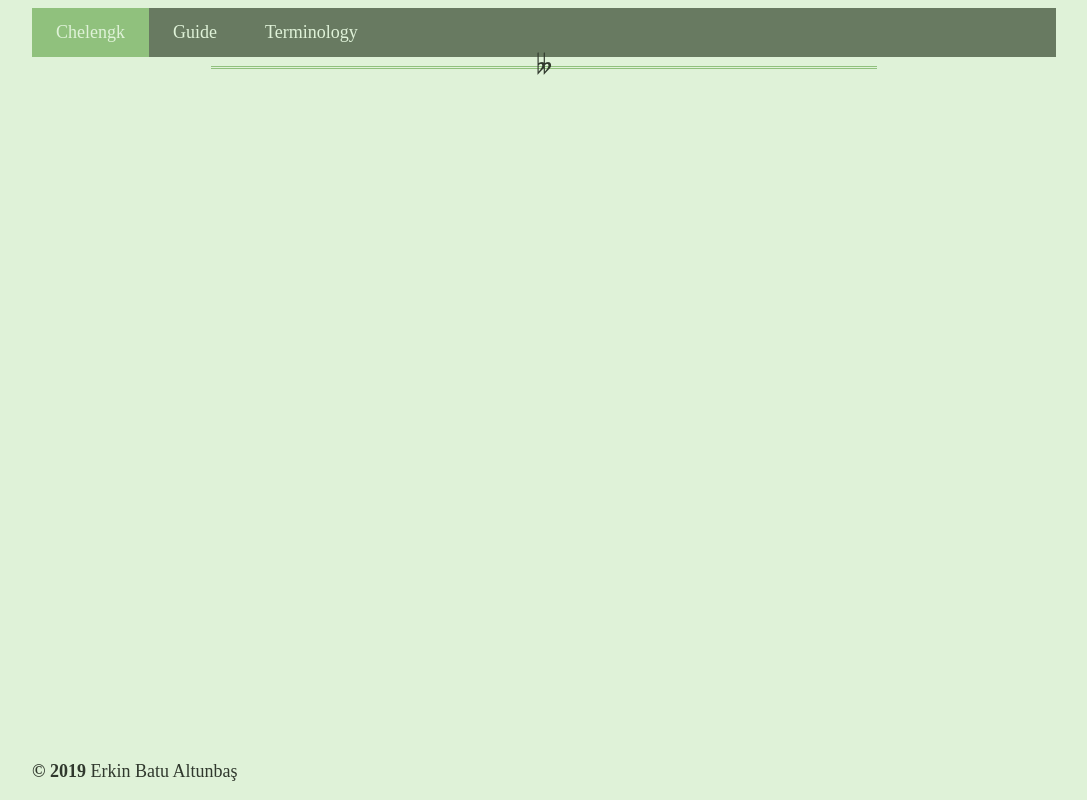
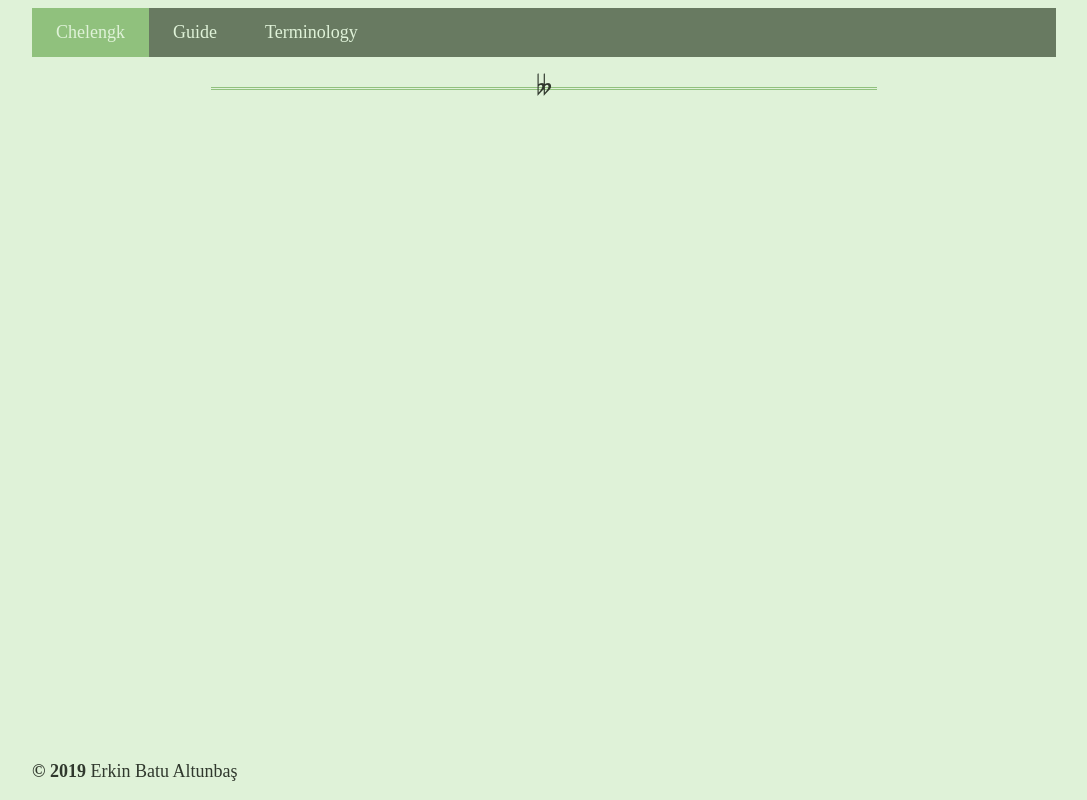
Before and after one commit to erkin/chelengk, a plain HTML site: page index.html in a window 1280 px wide. Shown: the whole page, without its empty margins (96-1183 px from the left). Drawn offline with Linux system fonts and the light colour scheme.

Commit message:
Attach linebreak to horizontal rules

```diff
--- a/index.html
+++ b/index.html
@@ -35,8 +35,8 @@
     <section>
       <a id="content"></a>
     </section>
-    <hr/>
 
+    <br/><hr/>
     <footer>
       <p>
         <b>&copy; 2019</b> Erkin Batu Altunbaş
```
Also changed, not shown: primer/index.html (+1 -1 lines), terms/index.html (+1 -1 lines).
